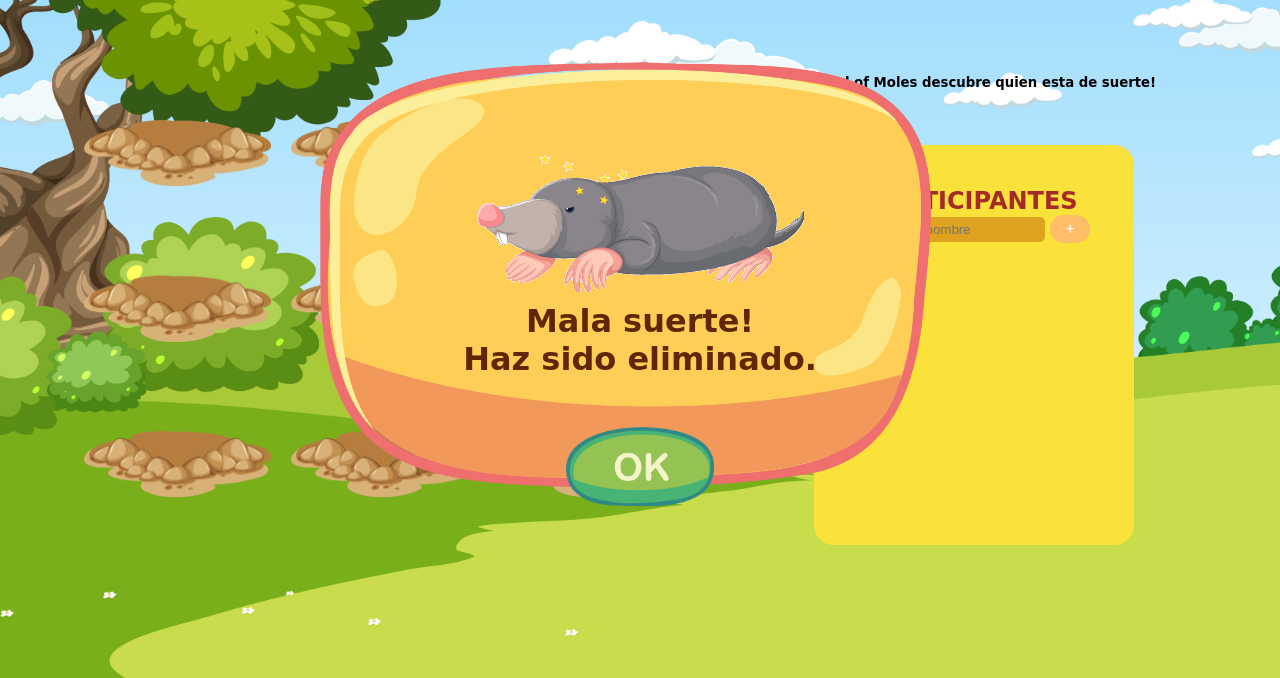
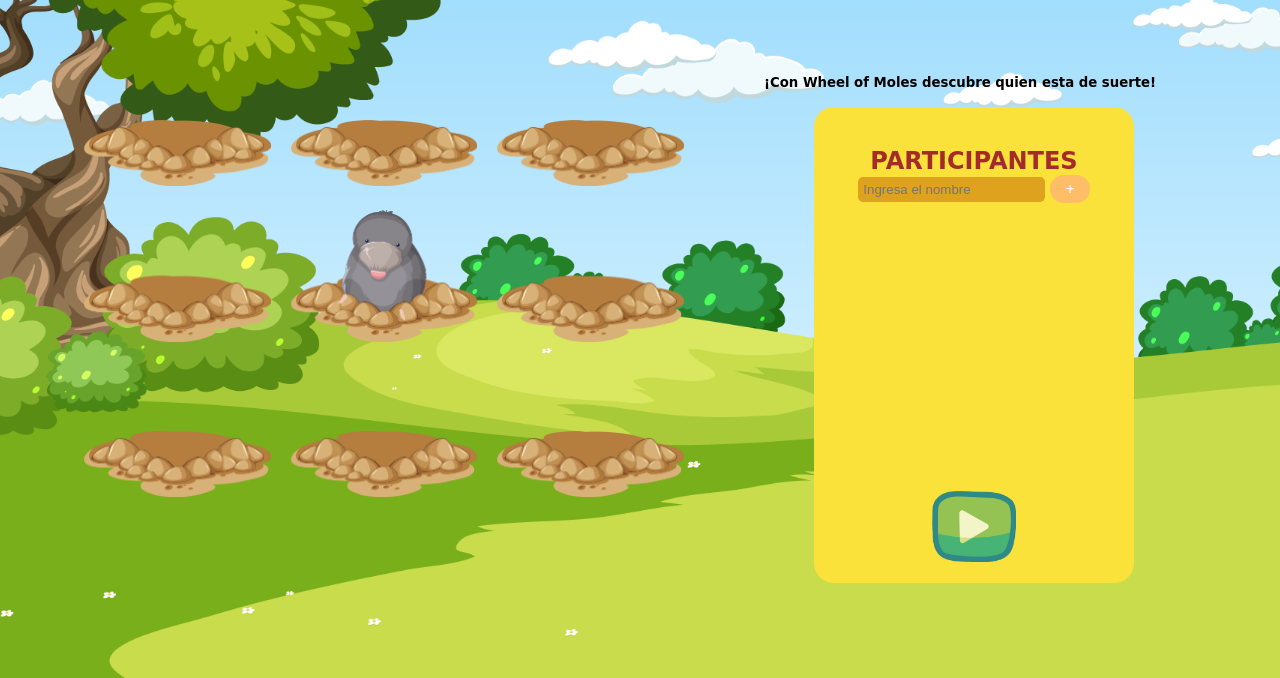
Before and after one commit to karen1278/Wheel-of-Doom, a plain HTML site: page twoscene.html in a window 1280 px wide. Shown: the part 122-800 px from the top of the page. Drawn offline with Linux system fonts and the light colour scheme; a web font is replaced by a local one.

Commit message:
Adición de boton play

```diff
--- a/main.js
+++ b/main.js
@@ -25,7 +25,7 @@ const addDeleteBtn = () =>{
      deleteBtn.addEventListener("click", (e)=>{
          const parentBtn = e.target.parentElement
          ul.removeChild(parentBtn);
-        const nombrea = document.querySelectorAll("li")
+         const nombres = document.querySelectorAll("li")
              if (nombres.leng === 0){
                  empty.style.display="block"
             }
--- a/style.css
+++ b/style.css
@@ -97,6 +97,21 @@ li {
 
 ul{
   padding: 0;
+}
+
+.btn-start{
+    width: 6rem;
+    height: 5rem;
+    background: none;
+    border-style: none;
+    position: relative;
+    top: 0.8rem;
+    left: 2rem;
+}
+
+.btn-start img.btn-start{
+  width: 100%;
+  height: auto;
 }
 
 @keyframes slide-left{0%{transform:translateX(-100px)}100%{transform:translateX(0)}}
@@ -294,6 +309,10 @@ footer{
     align-items: center;
   }
 
+  .btn-start{
+    left: 0;
+  }
+
   .ruleta{
     grid-row: 2 / 4;
     grid-column: 1 / 2;
--- a/twoscene.html
+++ b/twoscene.html
@@ -32,6 +32,7 @@
                     </ul>
                 </div>
             </div>
+            <button class="btn-start"><img class="btn-start" src="img/boton-next.png" alt="start"></button>
         </div>
 <!--  -->
         <div class="ruleta">
@@ -83,7 +84,7 @@
                 </div>
         </div>
 
-        <div class="popup-killed active" id="popup-killed">
+        <div class="popup-killed" id="popup-killed">
             <img class="killed" src="img/topo-perdedor.gif" alt="perdedor">
             <h3>Mala suerte!<br>Haz sido eliminado.</h3>
             <button class="btn-popup" id="btn-popup-close"><img src="img/boton-ok.png" alt="OK"></button>
```
Lines whose indentation alone changed are shown as unchanged.
